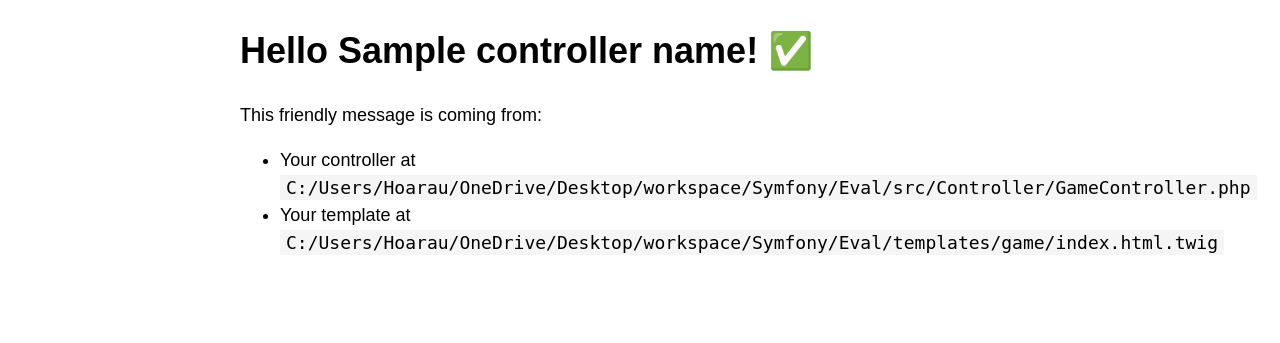
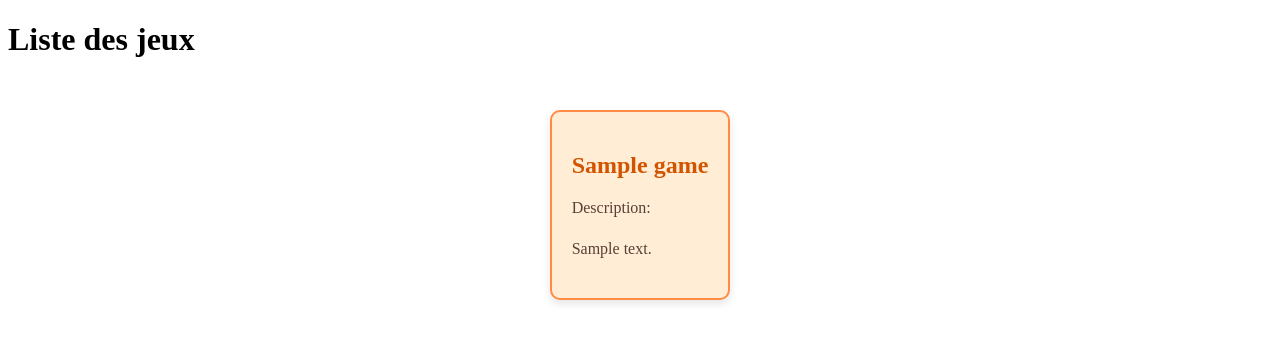
Before and after one commit to 3thernityDev/LudoTeam, a Symfony app: template templates/game/index.html.twig in a window 1280 px wide. Shown: the top 343 px of the page. Run offline with Twig, Linux system fonts and the light colour scheme; the template is opened without the code that fills it: most values are stand-ins (such as "Sample title", 1, 10 or a date in 2020); some libraries are stand-ins or nearby versions.

Commit message:
[ADD] Card: Component and index twig

```diff
--- /dev/null
+++ b/public/styles/game/card.css
@@ -0,0 +1,42 @@
+/* Styles pour les cartes */
+article {
+    background-color: #FFEDD5; /* Couleur orange clair */
+    border: 2px solid #FF8C42; /* Bordure orange vif */
+    border-radius: 10px; /* Coins arrondis */
+    box-shadow: 0 4px 8px rgba(0, 0, 0, 0.1); /* Ombre légère */
+    padding: 20px;
+    margin: 20px;
+    max-width: 300px;
+    transition: transform 0.3s ease, box-shadow 0.3s ease;
+}
+
+/* Effet au survol */
+article:hover {
+    transform: translateY(-10px); /* Légère élévation */
+    box-shadow: 0 8px 16px rgba(0, 0, 0, 0.2); /* Ombre plus marquée */
+}
+
+/* Titre de la carte */
+article h2 {
+    font-size: 1.5rem;
+    color: #D35400; /* Orange foncé */
+    margin-bottom: 10px;
+    text-align: center;
+}
+
+/* Description de la carte */
+article p {
+    font-size: 1rem;
+    color: #5A3E36; /* Brun pour contraste */
+    line-height: 1.6;
+    text-align: justify;
+}
+
+.card-Container {
+    display: flex;
+    flex-wrap: wrap;
+    gap: 20px;
+    justify-content: center;
+    align-items: flex-start;
+    padding: 10px;
+}
--- /dev/null
+++ b/templates/components/game/_game_card.html.twig
@@ -0,0 +1,5 @@
+<article>
+    <h2>{{ name }}</h2>
+    <p>Description:</p>
+    <p>{{ description }}</p>
+</article>
--- a/templates/game/index.html.twig
+++ b/templates/game/index.html.twig
@@ -1,20 +1,11 @@
-{% extends 'base.html.twig' %}
+{% extends 'base.html.twig' %} {% block title %} Liste des Jeux {% endblock %}
+{% block stylesheets %}
+<link rel="stylesheet" href="{{ asset('styles/game/card.css') }}" />
+{% endblock %} {% block body %}
+<h1>Liste des jeux</h1>
+<div class="card-Container">
+    {% for game in games %} {% include 'components/game/_game_card.html.twig'
+    with { name: game.name, description: game.description } %} {% endfor %}
+</div>
 
-{% block title %}Hello GameController!{% endblock %}
-
-{% block body %}
-<style>
-    .example-wrapper { margin: 1em auto; max-width: 800px; width: 95%; font: 18px/1.5 sans-serif; }
-    .example-wrapper code { background: #F5F5F5; padding: 2px 6px; }
-</style>
-
-<div class="example-wrapper">
-    <h1>Hello {{ controller_name }}! ✅</h1>
-
-    This friendly message is coming from:
-    <ul>
-        <li>Your controller at <code>C:/Users/Hoarau/OneDrive/Desktop/workspace/Symfony/Eval/src/Controller/GameController.php</code></li>
-        <li>Your template at <code>C:/Users/Hoarau/OneDrive/Desktop/workspace/Symfony/Eval/templates/game/index.html.twig</code></li>
-    </ul>
-</div>
 {% endblock %}
```
